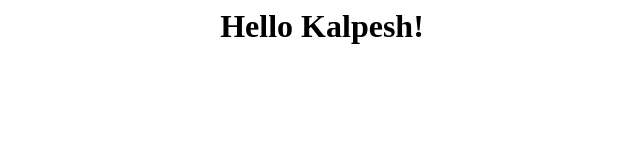
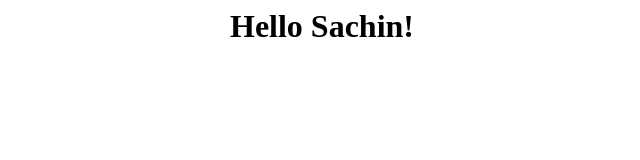
Before and after one commit to hrushikeshpotbhare/aws-code-deploy, a plain HTML site: page index.html in a window 1280 px wide. Shown: the whole page, without its empty margins (318-958 px from the left). Drawn offline with Linux system fonts and the light colour scheme.

Commit message:
Update index.html

```diff
--- a/index.html
+++ b/index.html
@@ -4,7 +4,7 @@
   </head>
   <body>
    <center><h1>
-  Hello Kalpesh!
+  Hello Sachin!
    </h1></center>
      </body>
 </html>
```
